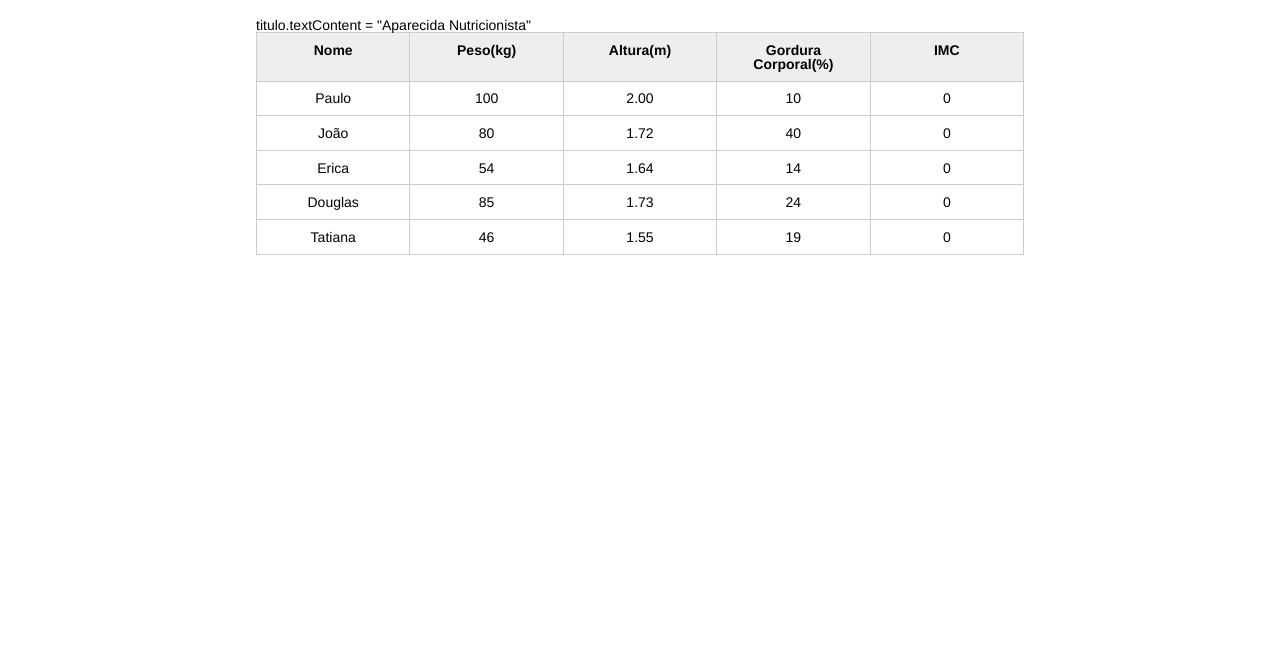
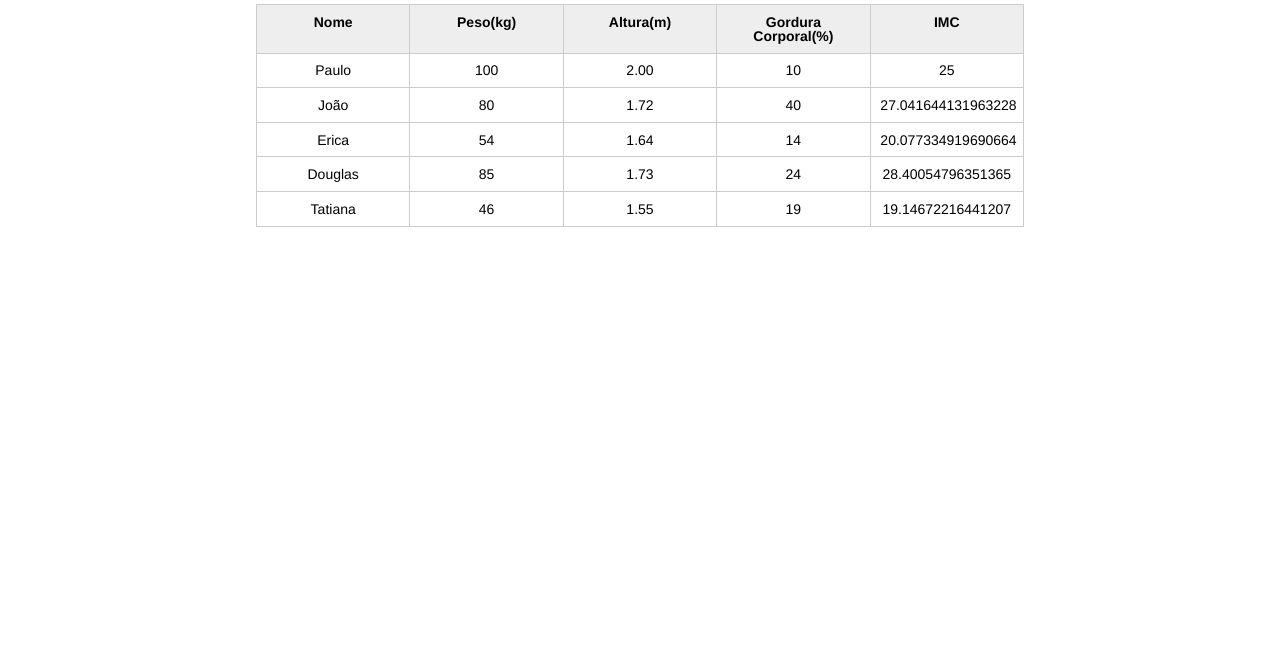
Before and after one commit to heitor1240/projeto-17-09-24, a plain HTML site: page index.html in a window 1280 px wide. Shown: the part 137-800 px from the top of the page. Drawn offline with Linux system fonts and the light colour scheme.

Commit message:
Atividade 2

```diff
--- a/index.html
+++ b/index.html
@@ -6,8 +6,6 @@
 		<link rel="icon" href="favicon.ico" type="image/x-icon">
 		<link rel="stylesheet" type="text/css" href="css/reset.css">
 		<link rel="stylesheet" type="text/css" href="css/index.css">
-
-
 	</head>
 	<body>
 
@@ -17,7 +15,7 @@
 			</div>
 		</header>
 		<main>
-			<section class="container">titulo.textContent = "Aparecida Nutricionista"
+			<section class="container">
 				<h2>Meus pacientes</h2>
 				<table>
 					<thead>
@@ -39,7 +37,7 @@
 						</tr>
 
 						<tr class="paciente" >
-							titulo.textContent = "Aparecida Nutricionista"<td class="info-nome">João</td>
+							<td class="info-nome">João</td>
 							<td class="info-peso">80</td>
 							<td class="info-altura">1.72</td>
 							<td class="info-gordura">40</td>
@@ -52,7 +50,7 @@
 							<td class="info-altura">1.64</td>
 							<td class="info-gordura">14</td>
 							<td class="info-imc">0</td>
-						</ttitulo.textContent = "Aparecida Nutricionista"r>
+						</tr>
 
 						<tr class="paciente">
 							<td class="info-nome">Douglas</td>
--- a/js/principal.js
+++ b/js/principal.js
@@ -1,2 +1,11 @@
-var titulo = document.querySelector(".titulo");
+var titulo = document.querySelector('.titulo');
 titulo.textContent = "Aparecida Nutricionista"
+
+var pacientes = document.querySelectorAll('.paciente');
+for (let contador = 0 ; contador < pacientes.length; contador++){
+    var dadosPaciente = pacientes[contador];
+    var peso = dadosPaciente.querySelector('.info-peso').textContent;
+    var altura = dadosPaciente.querySelector('.info-altura').textContent;
+    var imc = peso/(altura*altura);
+    dadosPaciente.querySelector('.info-imc').textContent = imc;
+}
```
